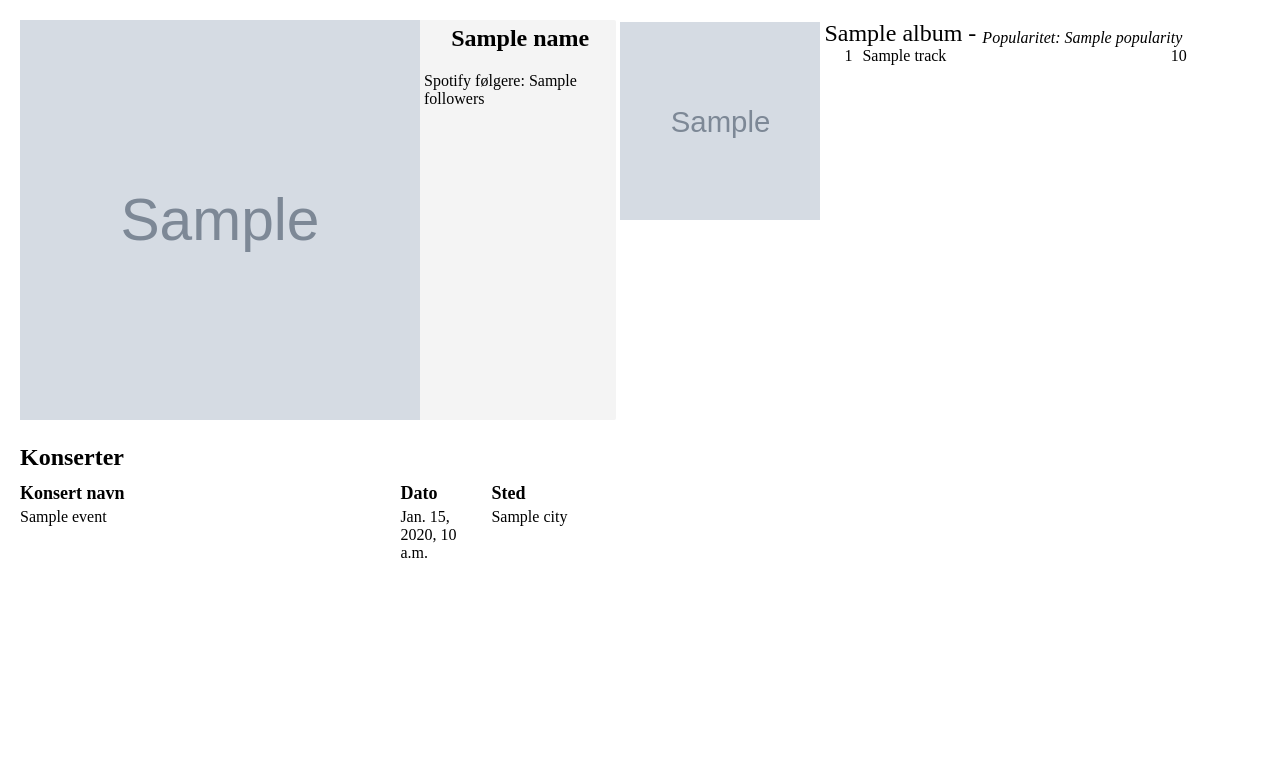
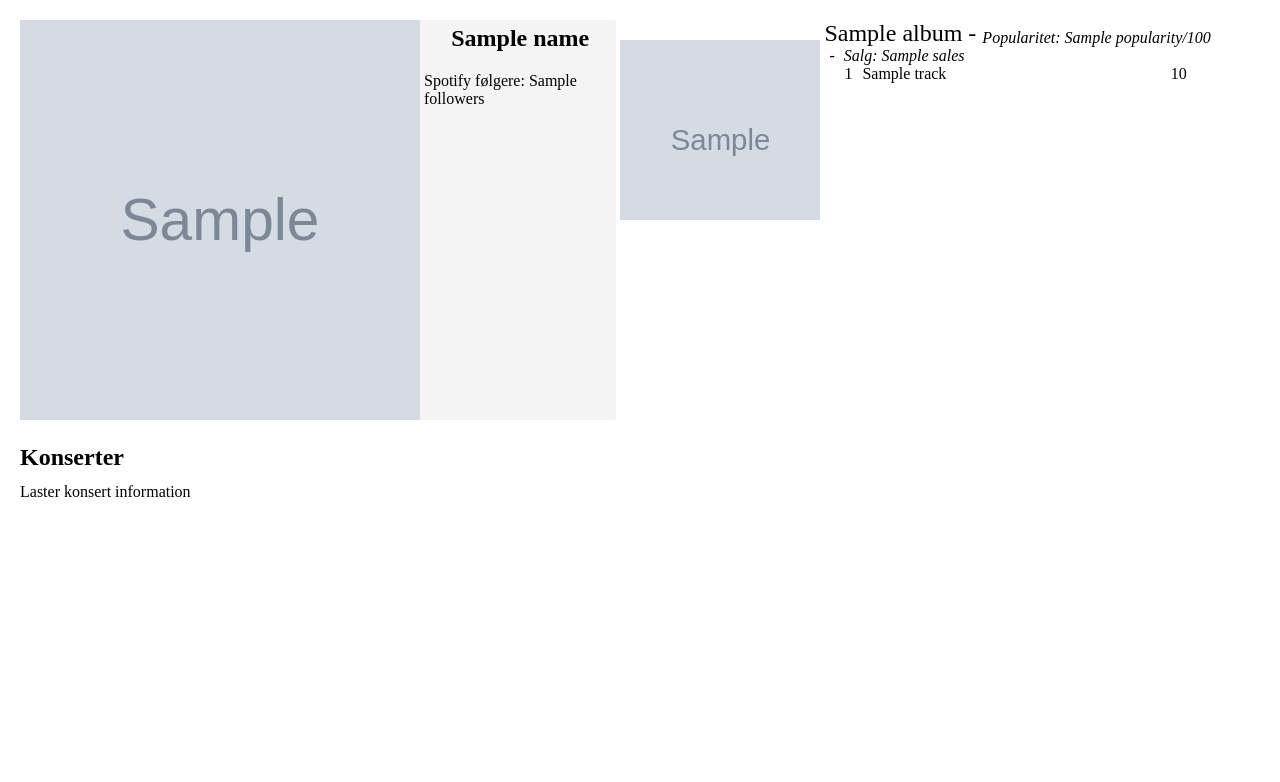
Before and after one commit to siljr/prosjekt1, a Django app: template band_booking/templates/band_booking/artist.html in a window 1280 px wide. Shown: the top 782 px of the page. Run offline with Django 3.2, Linux system fonts and the light colour scheme; the template is opened without the code that fills it: most values are stand-ins (such as "Sample title", 1, 10 or a date in 2020); grey boxes marked "Sample" are stand-in pictures.

Commit message:
Fixed loading time of artist information page by loading events with Ajax

```diff
--- a/band_booking/static/band_booking/style/artist.css
+++ b/band_booking/static/band_booking/style/artist.css
@@ -52,11 +52,15 @@
     background-color: #f4f4f4;
 }
 
-.album-popularity {
+.album-popularity, .album-sales, .album-information-title-divider {
     font-weight: normal;
     font-style: italic;
     font-size: 16px;
     vertical-align: bottom;
+}
+
+.album-information-title-divider {
+    padding: 0 5px 0 5px;
 }
 
 .albums {
--- a/band_booking/templates/band_booking/artist.html
+++ b/band_booking/templates/band_booking/artist.html
@@ -7,14 +7,13 @@
     <h3>{{ error }}</h3>
 {% else %}
     <title>{{ name }}</title>
-    <!--<h1 class="band-title">{{ name }}</h1> -->
     <div class="wrapper-left">
         <div class="band-information">
             <div class="image-wrapper">
                 <img class="band-image" src="{{ image.url }}"/>
             </div>
             <div class="general-band-information">
-                <h2 class="band-title">{{ name }}</h2>
+                <h2 class="band-title" id="band-title">{{ name }}</h2>
                 <div class="followers">
                     Spotify følgere:
                     <span class="followers-number">
@@ -38,46 +37,9 @@
 
         <div class="events">
             <h3 class="events-title">Konserter</h3>
-            {% if past_events.error %}
-                <div class="event-error">
-                    {{ past_events.error }}
-                </div>
-            {% else %}
-                <div class="events-table">
-                    <div class="event-table-wrapper-table">
-                        <div class="event-headers">
-                            <span class="event-title-header">
-                                Konsert navn
-                            </span>
-                            <span class="event-date-header">
-                                Dato
-                            </span>
-                            <span class="event-city-header">
-                                Sted
-                            </span>
-                        </div>
-                    </div>
-                    <div class="event-table-wrapper">
-                        <div class="event-table-wrapper-table">
-                            <div class="event-table-events">
-                                {% for event in past_events.events %}
-                                    <div class="event">
-                                    <span class="event-title">
-                                        {{ event.name }}
-                                    </span>
-                                    <span class="event-date">
-                                        {{ event.date }}
-                                    </span>
-                                    <span class="event-city">
-                                        {{ event.city }}
-                                    </span>
-                                    </div>
-                                {% endfor %}
-                            </div>
-                        </div>
-                    </div>
-                </div>
-            {%  endif %}
+            <div id="events-list">
+                <div class="concert-load"> Laster konsert information<span id="loading_information_animation_dots"></span></div>
+            </div>
         </div>
     </div>
 
@@ -92,7 +54,13 @@
                     <span class="album-title">
                     {{ album.name }} -
                         <span class="album-popularity">
-                            Popularitet: {{ album.popularity }}
+                            Popularitet: {{ album.popularity }}/100
+                        </span>
+                        <span class="album-information-title-divider">
+                            -
+                        </span>
+                        <span class="album-sales">
+                            Salg: {{ album.sales }}
                         </span>
                     </span>
                     <div class="album-tracks">
--- a/band_booking/urls.py
+++ b/band_booking/urls.py
@@ -9,5 +9,6 @@
     url(r'^auth$', views.login_authenticate, name='login_auth'),
     url(r'^artist/(?P<name>([A-Za-z0-9 ]+))$', views.artist_load, name='artist_load'),
     url(r'^get_artist/(?P<name>([A-Za-z0-9 ]+))$', views.artist, name='artist'),
+    url(r'^event_information/(?P<name>([A-Za-z0-9 ]+))$', views.event_load, name='past_events'),
     url(r'^index$', views.index, name='index'),
 ]
--- a/band_booking/views.py
+++ b/band_booking/views.py
@@ -3,6 +3,7 @@
 from django.shortcuts import render, redirect
 
 from band_booking.artist_information_collectors.artist_information import get_artist_information
+from band_booking.artist_information_collectors.songkick_collector import get_past_events
 
 
 def login_page(request, error=None):
@@ -46,5 +47,9 @@
     return render(request, 'band_booking/loading_artist.html', {'name': name})
 
 
+def event_load(request, name):
+    return render(request, 'band_booking/artist_information_events.html', get_past_events(name))
+
+
 def index(request):
     return render(request, "band_booking/index.html")
```
Also changed, not shown: band_booking/static/band_booking/scripts/loading_artist.js (+16 -1 lines), band_booking/templates/band_booking/artist_information_events.html (added, +40 -0 lines).
